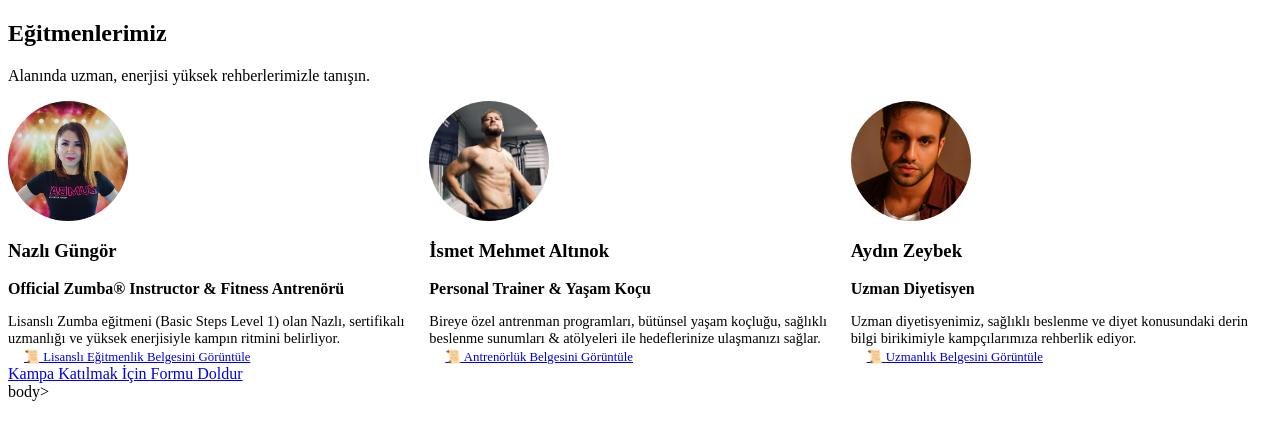
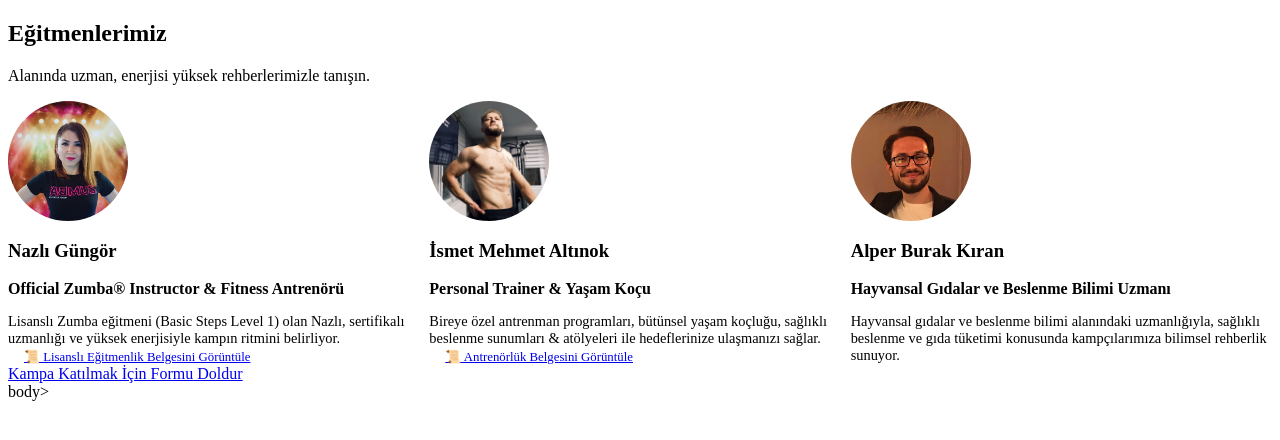
Before and after one commit to fenerlicon/hisarfitcamp, a website built with Vite: page team/index.html in a window 1280 px wide. Built offline with nearby package versions, Linux system fonts and the light colour scheme.

Commit message:
Update instructors: removed Aydin Zeybek, added Alper Burak Kiran, updated program schedule for Nazli Gungor

```diff
--- a/team/index.html
+++ b/team/index.html
@@ -70,21 +70,18 @@
                         <!-- Instructor 3 -->
                         <div class="card text-center scroll-fade">
                             <div class="instructor-photo"
-                                style="width: 120px; height: 120px; background-color: #ddd; border-radius: 50%; margin: 0 auto var(--spacing-md); background-image: url('/images/aydin-zeybek.jpg'); background-size: cover; background-position: center;">
+                                style="width: 120px; height: 120px; background-color: #ddd; border-radius: 50%; margin: 0 auto var(--spacing-md); background-image: url('/images/alper-burak-kiran.jpg'); background-size: cover; background-position: center;">
                             </div>
-                            <h3 class="text-primary">Aydın Zeybek</h3>
+                            <h3 class="text-primary">Alper Burak Kıran</h3>
                             <p
                                 style="font-weight: 600; color: var(--color-text-light); margin-bottom: var(--spacing-xs);">
-                                Uzman Diyetisyen</p>
-                            <p style="font-size: 0.9rem; margin-bottom: var(--spacing-sm);">Uzman diyetisyenimiz,
-                                sağlıklı beslenme ve diyet konusundaki derin bilgi birikimiyle kampçılarımıza rehberlik
-                                ediyor.</p>
+                                Hayvansal Gıdalar ve Beslenme Bilimi Uzmanı</p>
+                            <p style="font-size: 0.9rem; margin-bottom: var(--spacing-sm);">Hayvansal gıdalar ve
+                                beslenme bilimi alanındaki uzmanlığıyla, sağlıklı beslenme ve gıda tüketimi konusunda
+                                kampçılarımıza bilimsel rehberlik sunuyor.</p>
+                        </div>
 
-                            <a href="/images/aydin-zeybek-belge.pdf" target="_blank" class="btn btn-secondary"
-                                style="font-size: 0.8rem; padding: 8px 16px; border-radius: var(--radius-sm); border-width: 1px;">
-                                📜 Uzmanlık Belgesini Görüntüle
-                            </a>
-                        </div>
+
                     </div>
 
                     <div class="text-center" style="margin-top: var(--spacing-xl);">
```
Also changed, not shown: program/index.html (+3 -3 lines), public/images/alper-burak-kiran.jpg (added).
